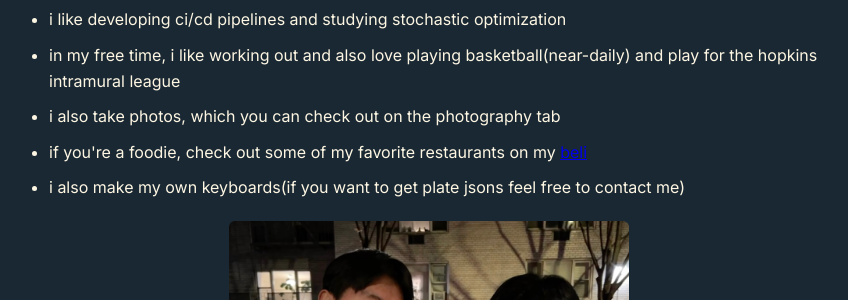
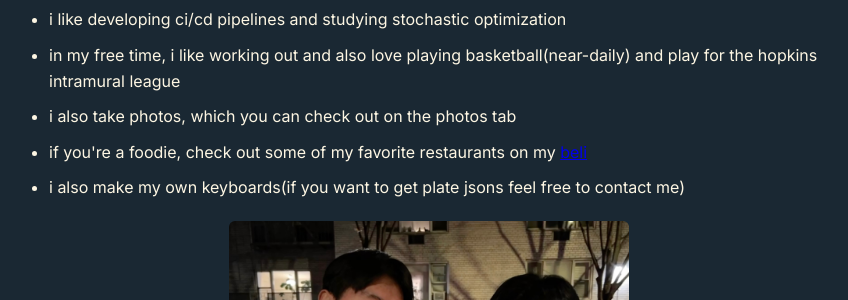
Before and after one commit to dkim232/dkim232.github.io, a Jekyll site: the page built from about.html, in a window 1280 px wide. Shown: the part 241-541 px from the top of the page, without its empty margins (211-1059 px from the left). Built offline with Jekyll 4.4.1, drawn with Linux system fonts in a browser that asks for light colours.

Commit message:
food update

```diff
--- a/about.html
+++ b/about.html
@@ -39,7 +39,7 @@ permalink: /about
   <ul>
     <li>i like developing ci/cd pipelines and studying stochastic optimization</li>
     <li>in my free time, i like working out and also love playing basketball(near-daily) and play for the hopkins intramural league</li>
-    <li>i also take photos, which you can check out on the photography tab</li>
+    <li>i also take photos, which you can check out on the photos tab</li>
     <li>if you're a foodie, check out some of my favorite restaurants on my <a href="https://beliapp.co/app/spookdd" target="_blank">beli</a></li>
     <li>i also make my own keyboards(if you want to get plate jsons feel free to contact me)</li>
   </ul>
```
